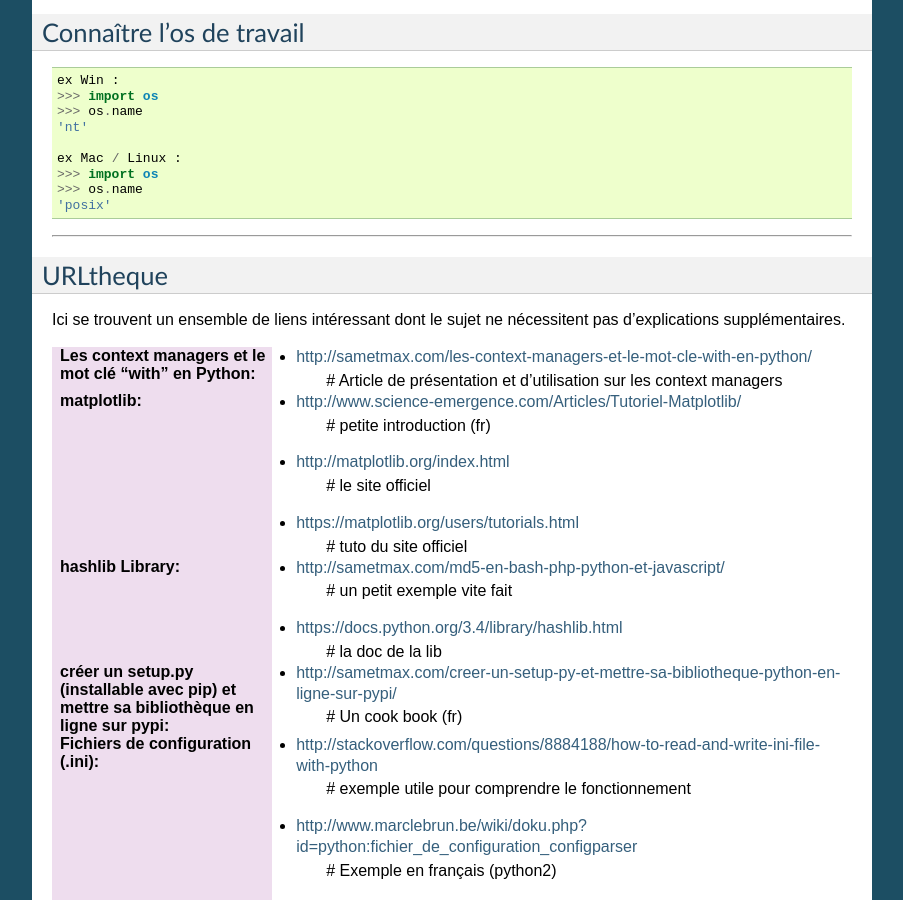
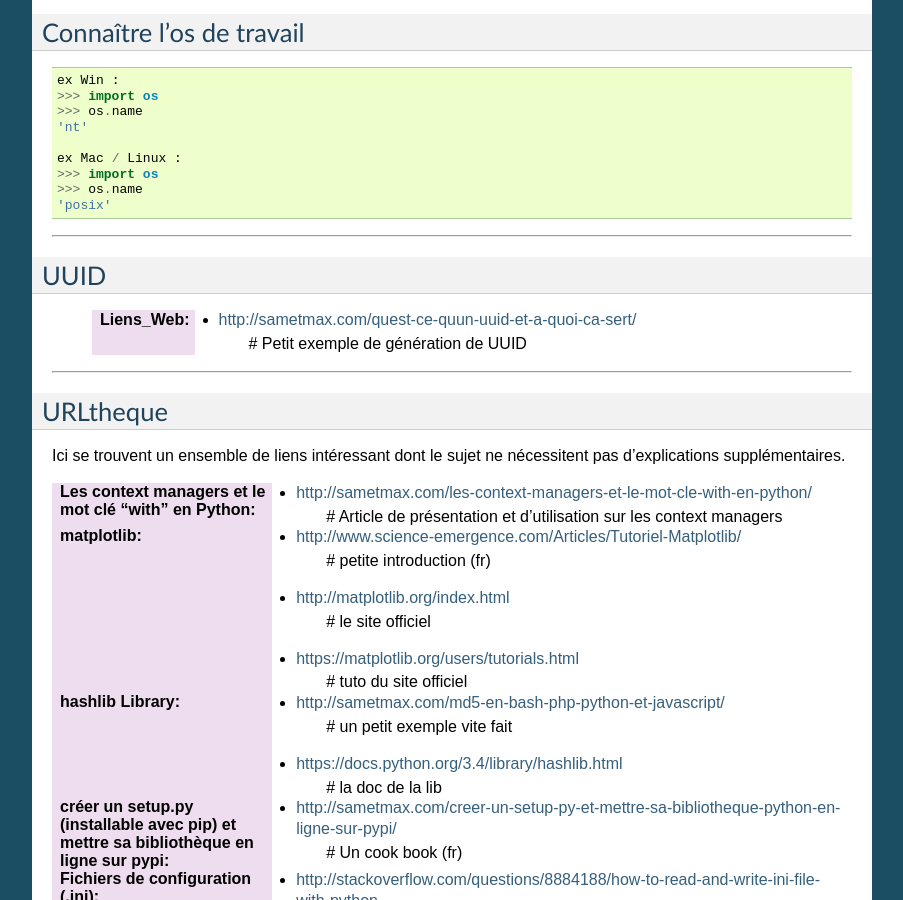
Before and after one commit to poltergeist42/JDM, a Sphinx documentation site: the page built from _1_userDoc/source/Python.rst, in a window 1280 px wide and 900 px high, scrolled down 14754 px. Shown: the whole window, without its empty margins (198-1101 px from the left). Built offline with Sphinx 7.4.7, drawn with Linux system fonts in a browser that asks for light colours.

Commit message:
UP: Python.rst

```diff
--- a/_1_userDoc/source/Python.rst
+++ b/_1_userDoc/source/Python.rst
@@ -881,6 +881,17 @@ Connaître l'os de travail
     >>> os.name
     'posix'
 
+
+
+------------------------------------------------------------------------------------------
+
+UUID
+====
+
+    :Liens_Web:
+        * http://sametmax.com/quest-ce-quun-uuid-et-a-quoi-ca-sert/
+            # Petit exemple de génération de UUID
+
 ------------------------------------------------------------------------------------------
 
 URLtheque
```
Also changed, not shown: _1_userDoc/source/Images/pyBoard/pybv11-pinout.jpg (added).
